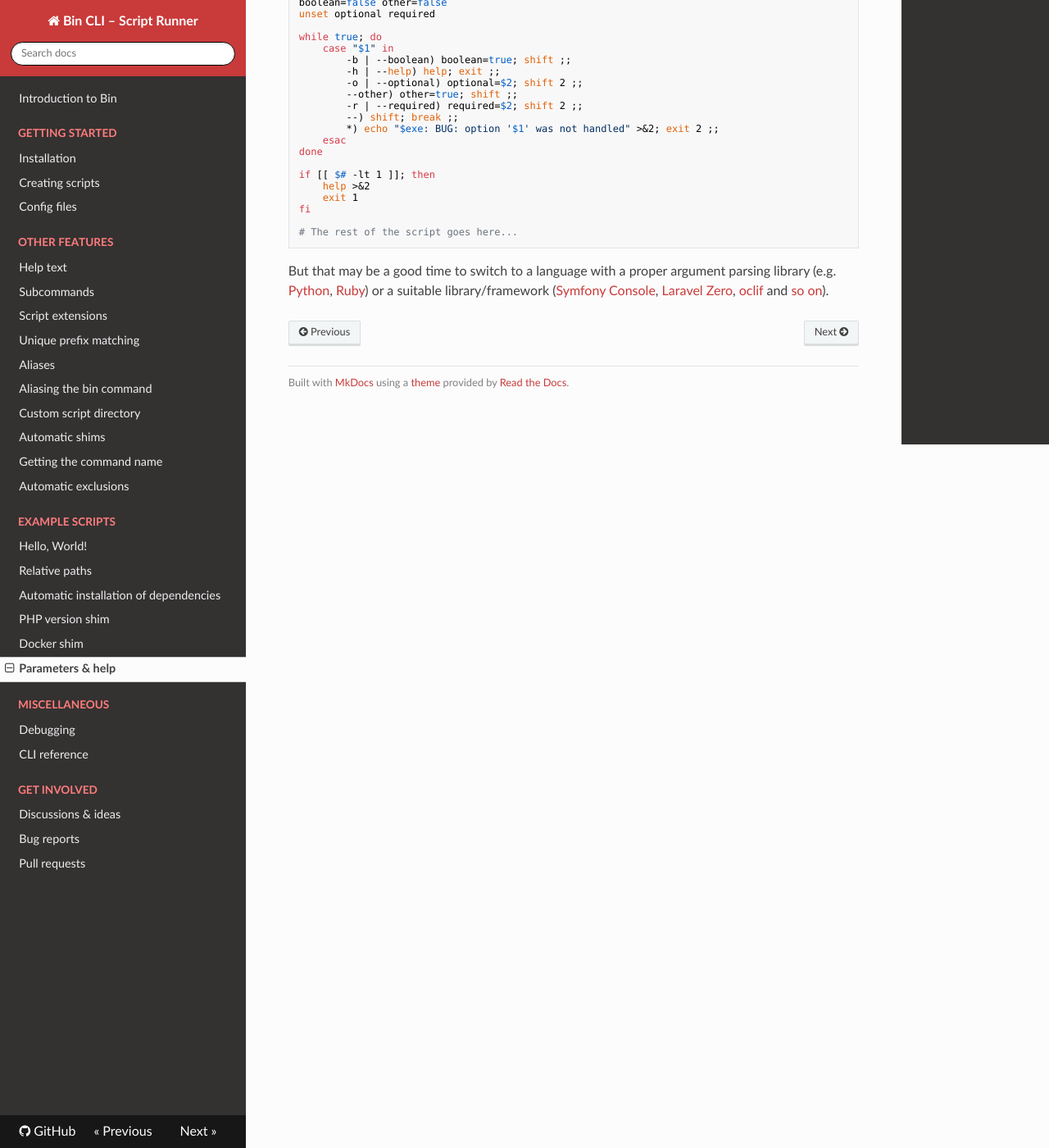
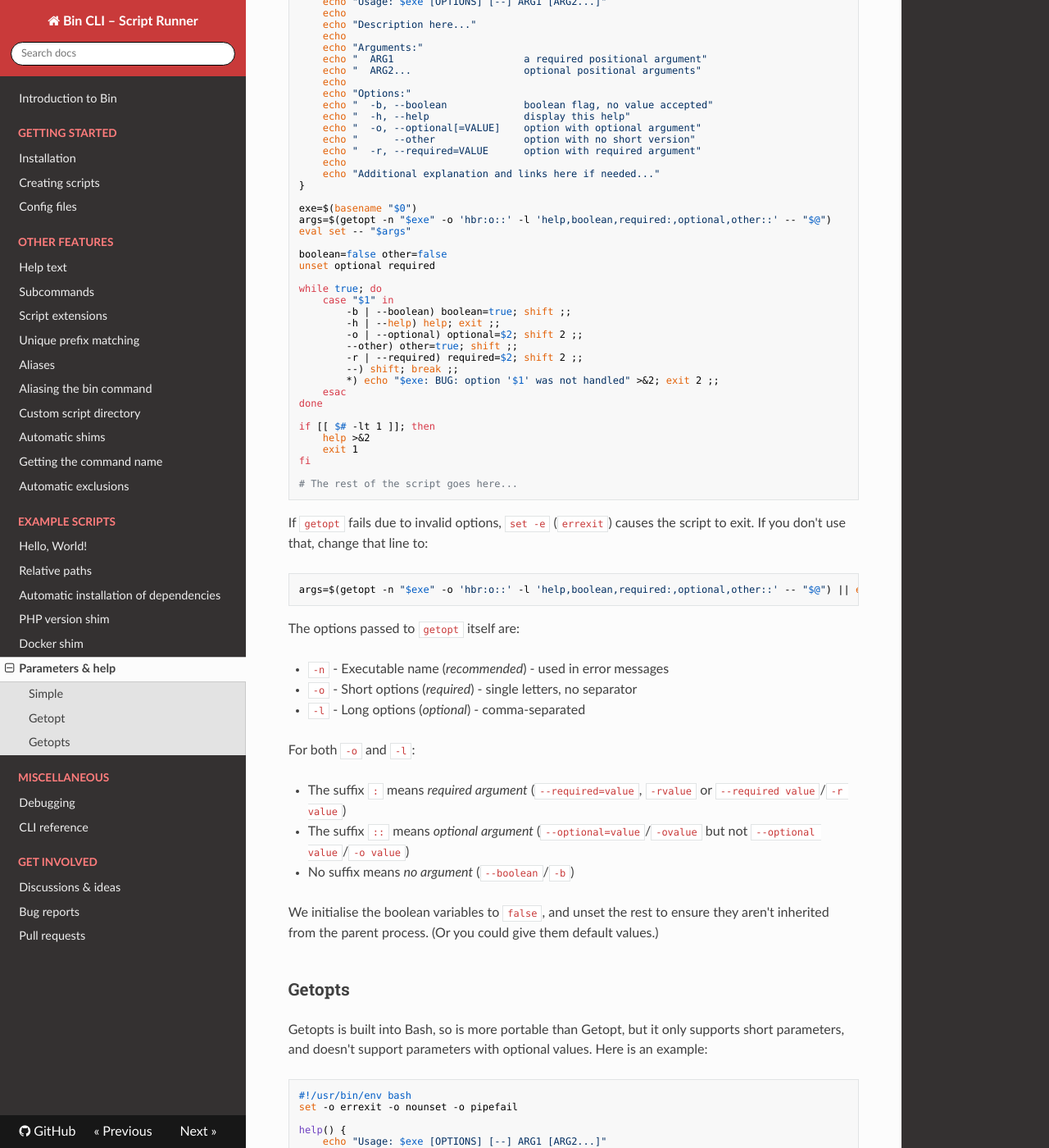
Before and after one commit to bin-cli/bin-cli, an MkDocs documentation site: the page built from docs/parameters-help.md, in a window 1280 px wide and 1400 px high, scrolled down 858 px. Shown: the whole window at 82% size. Built offline with MkDocs 1.6.1, drawn with Linux system fonts in a browser that asks for light colours; nearby versions of some CDN libraries; some of the changed text lies outside the part shown.

Commit message:
Expand getopt explanation + add getopts example

````diff
--- a/docs/parameters-help.md
+++ b/docs/parameters-help.md
@@ -1,4 +1,6 @@
 # Parameters & help
+
+## Simple
 
 To implement a simple `--help` option:
 
@@ -16,7 +18,13 @@ fi
 echo "Hello, ${1-World}!"
 ```
 
-For more complex scripts, you may want to implement more complex parameter parsing. I like to [use Getopt](https://djm.me/getopt) for Bash scripts:
+If you need something more complex, this may be a good time to switch to a language with a proper argument parsing library built in (e.g. [Python](https://docs.python.org/3/howto/argparse.html), [Ruby](https://ruby-doc.org/stdlib-2.7.1/libdoc/optparse/rdoc/OptionParser.html)) or a suitable library/framework available ([Symfony Console](https://symfony.com/doc/current/components/console.html), [Laravel Zero](https://laravel-zero.com/), [oclif](https://oclif.io/) and [so on](https://github.com/shadawck/awesome-cli-frameworks)) - but here are a couple of options when writing Bash scripts...
+
+## Getopt
+
+For more complex scripts with lots of parameters, I like to use Getopt. It is not part of Bash, and isn't available on macOS, but it is commonly included in Linux distributions.
+
+Here is a template for a script using Getopt:
 
 ```bash
 #!/usr/bin/env bash
@@ -68,4 +76,72 @@ fi
 # The rest of the script goes here...
 ```
 
-But that may be a good time to switch to a language with a proper argument parsing library (e.g. [Python](https://docs.python.org/3/howto/argparse.html), [Ruby](https://ruby-doc.org/stdlib-2.7.1/libdoc/optparse/rdoc/OptionParser.html)) or a suitable library/framework ([Symfony Console](https://symfony.com/doc/current/components/console.html), [Laravel Zero](https://laravel-zero.com/), [oclif](https://oclif.io/) and [so on](https://github.com/shadawck/awesome-cli-frameworks)).
+If `getopt` fails due to invalid options, `set -e` (`errexit`) causes the script to exit. If you don't use that, change that line to:
+
+```bash
+args=$(getopt -n "$exe" -o 'hbr:o::' -l 'help,boolean,required:,optional,other::' -- "$@") || exit
+```
+
+The options passed to `getopt` itself are:
+
+- `-n` - Executable name (*recommended*) - used in error messages
+- `-o` - Short options (*required*) - single letters, no separator
+- `-l` - Long options (*optional*) - comma-separated
+
+For both `-o` and `-l`:
+
+- The suffix `:` means _required argument_ (`--required=value`, `-rvalue` or `--required value`/`-r value`)
+- The suffix `::` means _optional argument_ (`--optional=value`/`-ovalue` but not `--optional value`/`-o value`)
+- No suffix means _no argument_ (`--boolean`/`-b`)
+
+We initialise the boolean variables to `false`, and unset the rest to ensure they aren't inherited from the parent process. (Or you could give them default values.)
+
+## Getopts
+
+Getopts is built into Bash, so is more portable than Getopt, but it only supports short parameters, and doesn't support parameters with optional values. Here is an example:
+
+```bash
+#!/usr/bin/env bash
+set -o errexit -o nounset -o pipefail
+
+help() {
+    echo "Usage: $exe [OPTIONS] [--] ARG1 [ARG2...]"
+    echo
+    echo "Description here..."
+    echo
+    echo "Arguments:"
+    echo "  ARG1       a required positional argument"
+    echo "  ARG2...    optional positional arguments"
+    echo
+    echo "Options:"
+    echo "  -b         boolean flag, no value accepted"
+    echo "  -h         display this help"
+    echo "  -r VALUE   option with required argument"
+    echo
+    echo "Additional explanation and links here if needed..."
+}
+
+exe=$(basename "$0")
+
+boolean=false
+unset required
+
+while getopts ':hbr:' OPTION; do
+    case "$OPTION" in
+        b) boolean=true ;;
+        r) required=$OPTARG ;;
+        h) help; exit ;;
+        \?) help >&2; exit 1 ;;
+        *) echo "$exe: BUG: option '$OPTION' was not handled" >&2; exit 2 ;;
+    esac
+done
+
+shift "$((OPTIND - 1))"
+
+if [[ $# -lt 1 ]]; then
+    help >&2
+    exit 1
+fi
+
+# The rest of the script goes here...
+```
````
